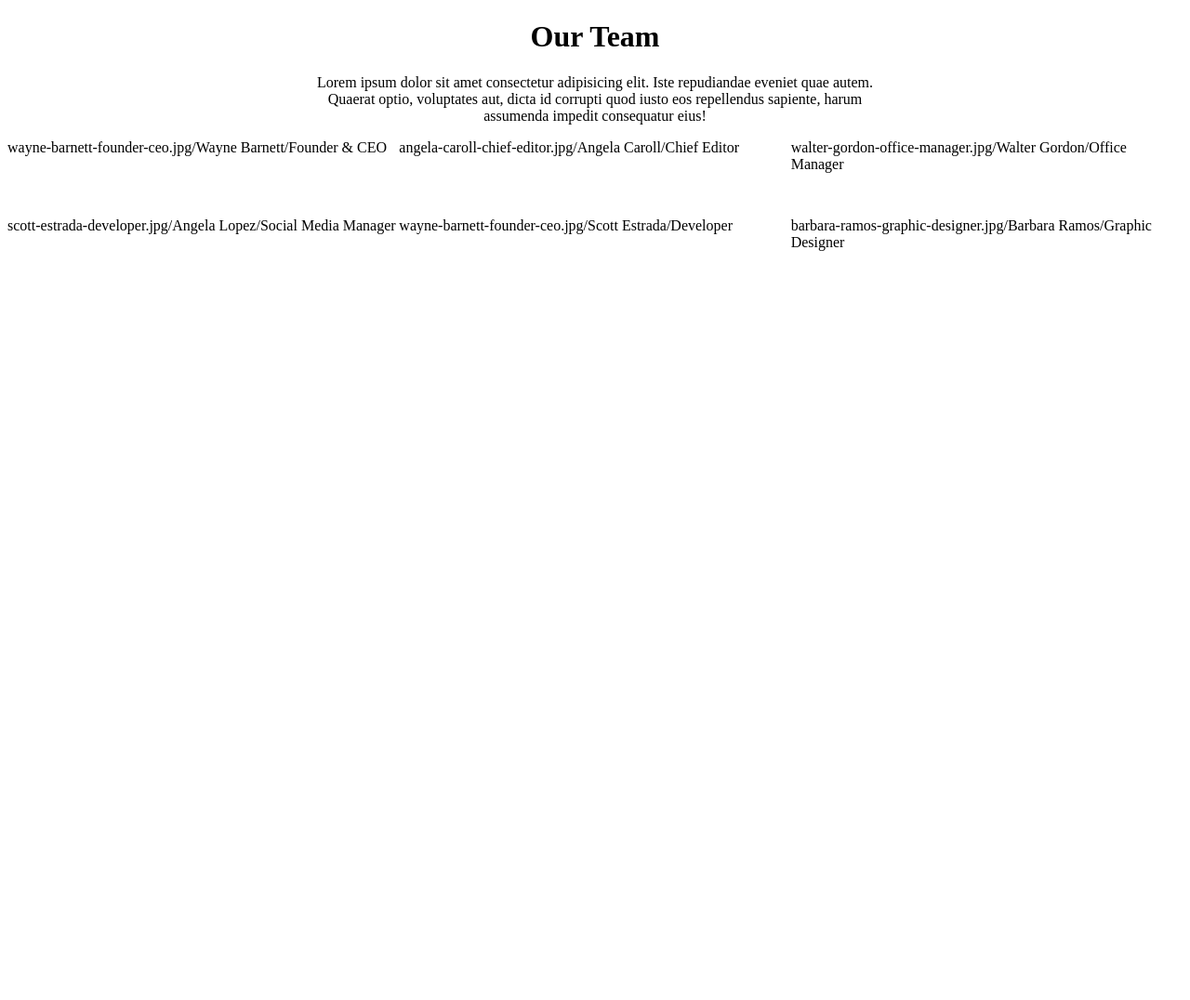
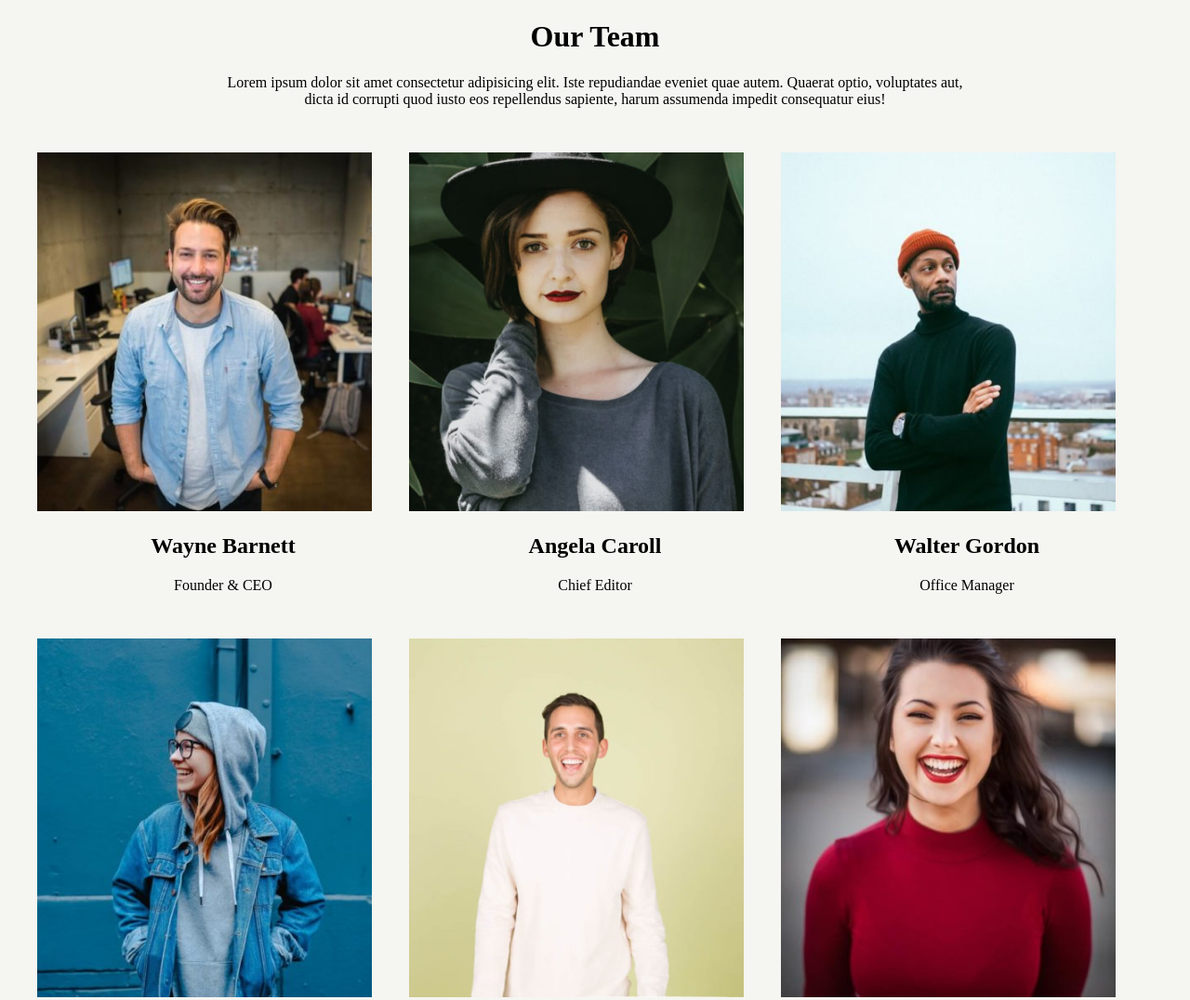
Before and after one commit to MarcoMpensabene/js-our-team, a plain HTML site: page index.html in a window 1280 px wide. Shown: the top 1076 px of the page at 93% size. Before the commit the page ends 800 px from the top, so only its background shows below. Drawn offline with Linux system fonts and the light colour scheme.

Commit message:
added file img , added img from js to the html

```diff
--- a/css/style.css
+++ b/css/style.css
@@ -1,15 +1,32 @@
+body{
+    background-color: #f5f5f1;
+}
+
 header{
     text-align: center;
-    width: 50%;
+    width: 800px;
     margin: 0 auto;
+    margin-bottom: 3rem;
 }
 
 div.container{
+    width: 1200px;
     display: flex;
     flex-wrap: wrap;
+    margin: 0 auto;
+    justify-content: space-between;
 }
 
 article{
     width: calc(100% / 3);
     margin-bottom: 3rem;
 }
+
+h2,
+article div{
+    text-align: center;
+}
+
+img{
+    width: 90%
+}
--- a/js/script.js
+++ b/js/script.js
@@ -17,12 +17,12 @@ const ourTeam = [
     {
         nome : "Angela Lopez" ,
         ruolo : "Social Media Manager",
-        immagine : "scott-estrada-developer.jpg",
+        immagine : "angela-lopez-social-media-manager.jpg",
     },
     {
         nome : "Scott Estrada" ,
         ruolo : "Developer",
-        immagine : "wayne-barnett-founder-ceo.jpg",
+        immagine : "scott-estrada-developer.jpg",
     },
     {
         nome : "Barbara Ramos" ,
@@ -38,9 +38,16 @@ const container = document.querySelector("div.container")
 console.log(container)
 for (let i = 0 ; i < ourTeam.length ; i++){
     let article = document.createElement("article");
+    let myImg = new Image();
+    myImg.src = "./img/"+ourTeam[i].immagine ;
+    let name = document.createElement("h2");
+    let role = document.createElement("div");
+    article.appendChild(myImg)
+    article.appendChild(name)
+    article.appendChild(role)
     container.appendChild(article);
-    article.append(ourTeam[i].immagine ,  "/" , ourTeam[i].nome ,  "/" , ourTeam[i].ruolo)
-
+    name.append(ourTeam[i].nome)
+    role.append(ourTeam[i].ruolo)
     console.log(ourTeam[i].nome)
     console.log(ourTeam[i].ruolo)
     console.log(ourTeam[i].immagine)
```
Also changed, not shown: img/angela-caroll-chief-editor.jpg (added), img/angela-lopez-social-media-manager.jpg (added), img/barbara-ramos-graphic-designer.jpg (added), img/scott-estrada-developer.jpg (added), img/walter-gordon-office-manager.jpg (added), img/wayne-barnett-founder-ceo.jpg (added).
